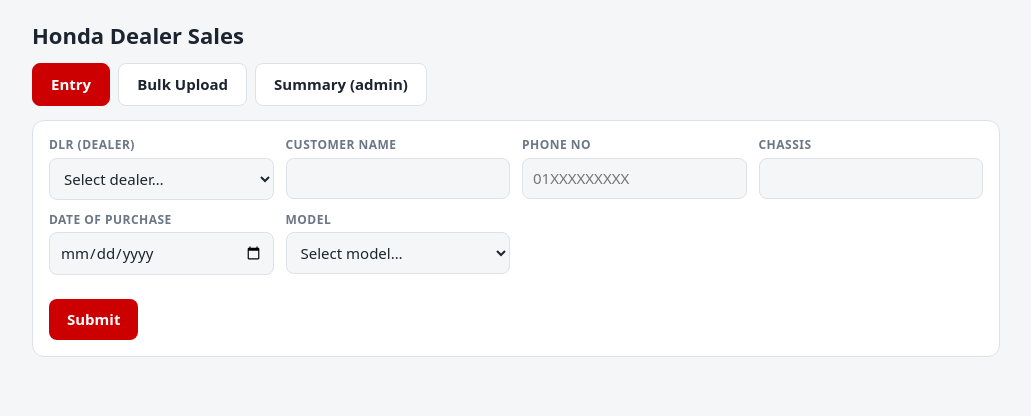
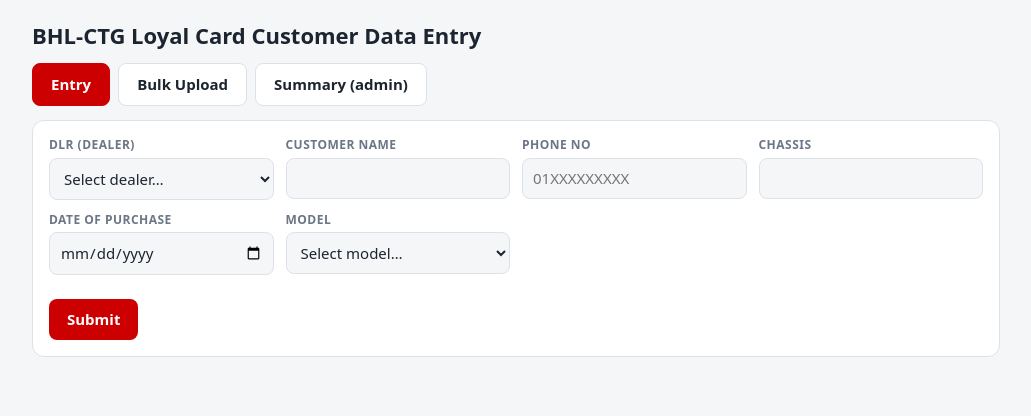
Before and after one commit to Shahidul345/Loyal-customer, a plain HTML site: page index.html in a window 1280 px wide. Shown: the whole page, without its empty margins (124-1155 px from the left). Drawn offline with nearby package versions, Linux system fonts and the light colour scheme.

Commit message:
Update index.html

```diff
--- a/index.html
+++ b/index.html
@@ -40,7 +40,7 @@ tr.tot td{font-weight:700;border-top:2px solid var(--line)}
 </head>
 <body>
 <main>
-<h1>Honda Dealer Sales</h1>
+<h1>BHL-CTG Loyal Card Customer Data Entry</h1>
 <div class="tabs"><button class="tab on" id="t1">Entry</button><button class="tab" id="t3">Bulk Upload</button><button class="tab" id="t2">Summary (admin)</button></div>
 
 <section id="p1">
```
